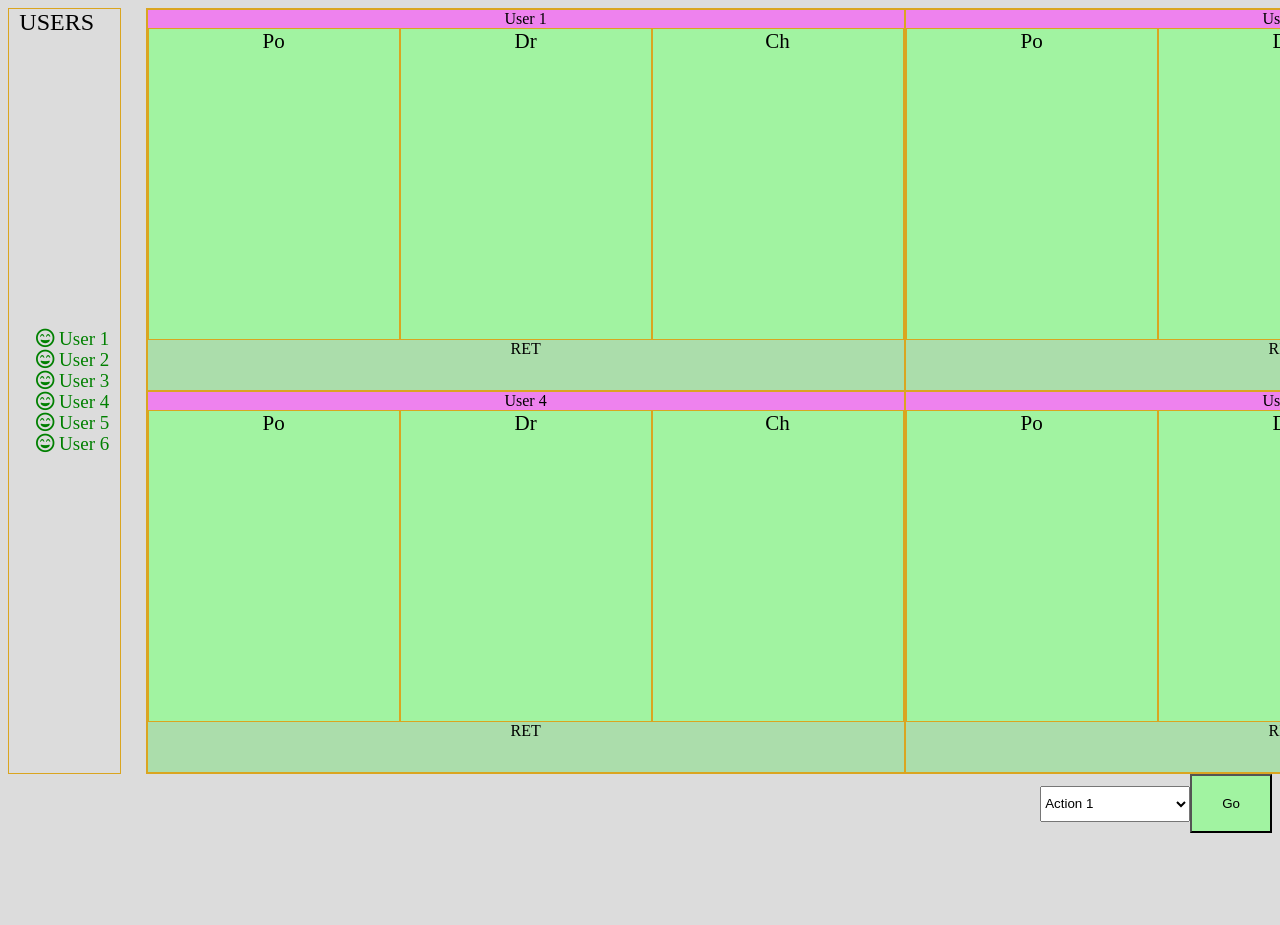
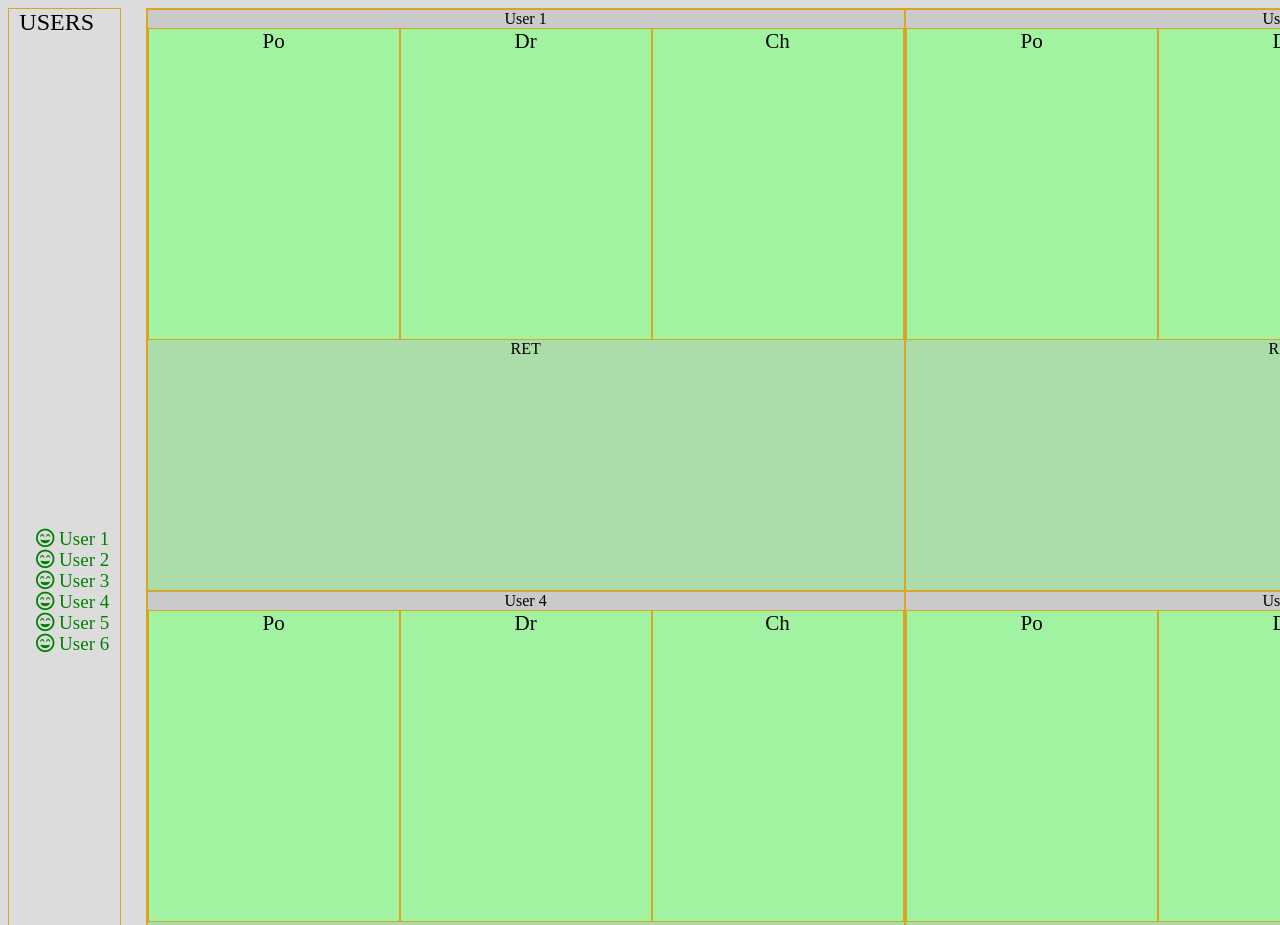
Before and after one commit to danasugu/cards-game, a plain HTML site: page master.html in a window 1280 px wide. Shown: the top 925 px of the page. Before the commit the page ends 841 px from the top, so only its background shows below. Drawn offline with Linux system fonts and the light colour scheme.

Commit message:
Update master.css

```diff
--- a/css/master.css
+++ b/css/master.css
@@ -48,7 +48,7 @@ body {
   align-items: stretch; */
   border: 1px solid goldenrod;
   width: 100%;
-  background-color: violet;
+  background-color: rgb(202, 202, 202);
   /* justify-content: space-between; */
 }
 
@@ -120,7 +120,7 @@ body {
 .ret {
   flex: 3;
   background-color: #abddab;
-  height: 50px;
+  height: 250px;
   text-transform: uppercase;
   /* padding: 10px; */
 }
```
